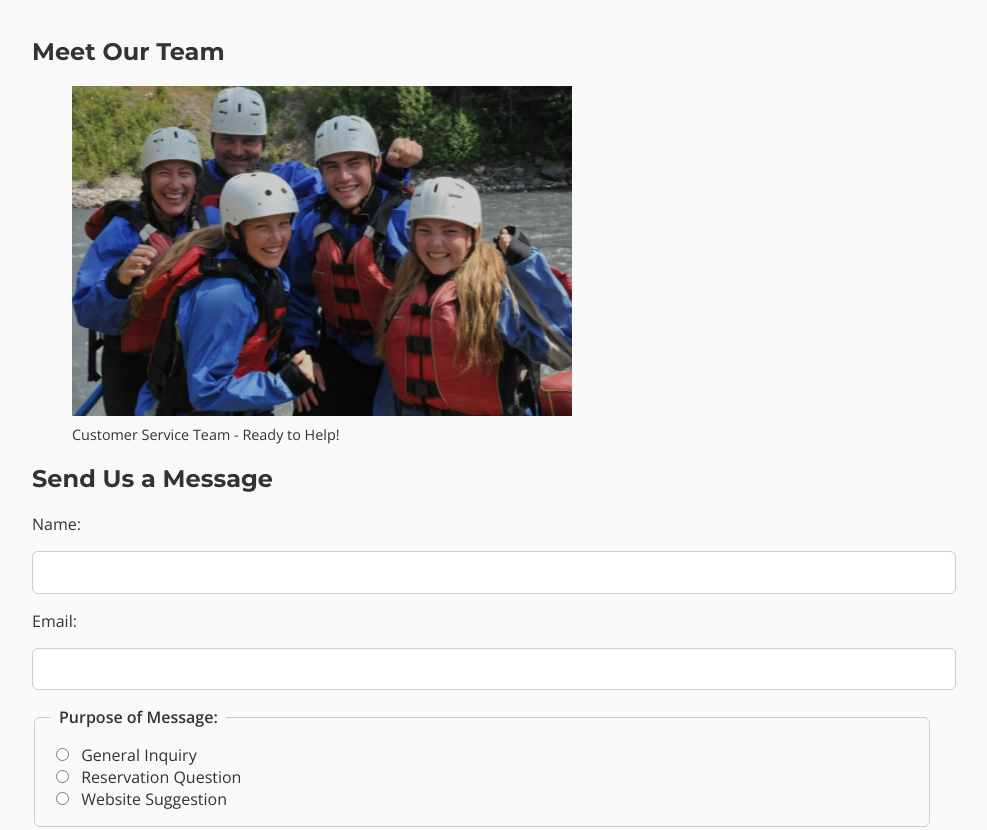
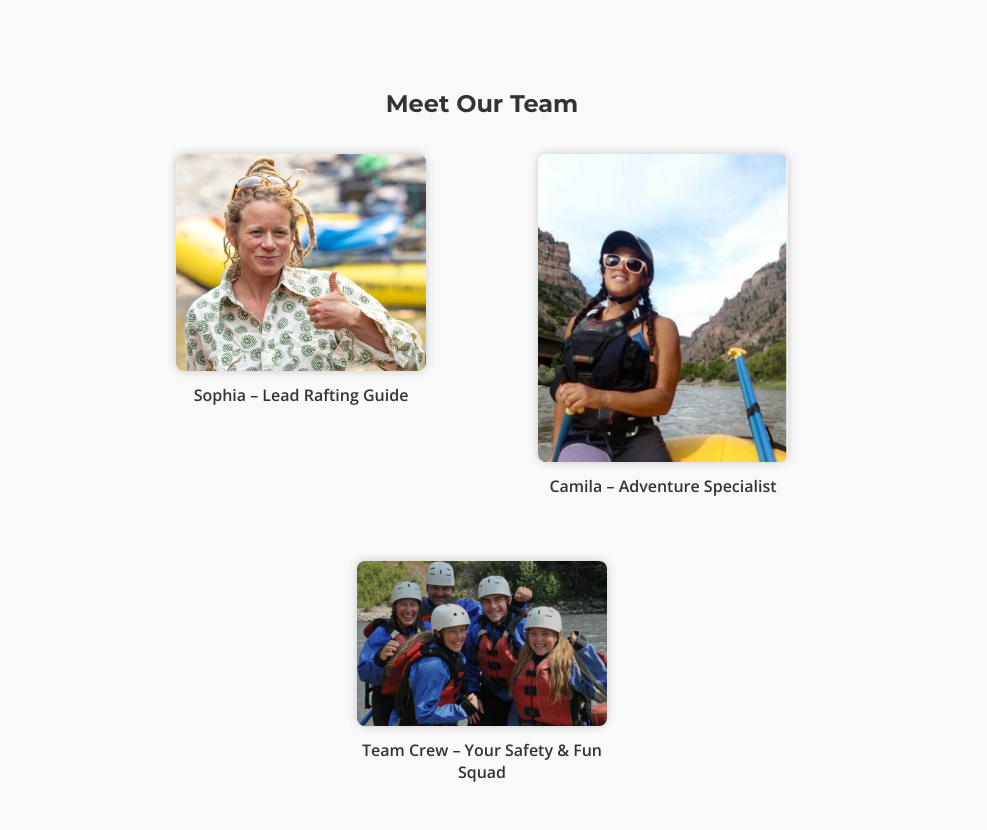
Before and after one commit to faith110/wdd130, a plain HTML site: page wwr/contact.html in a window 1280 px wide. Shown: the part 660-1490 px from the top of the page, without its empty margins (158-1145 px from the left). Drawn offline with nearby package versions, Linux system fonts and the light colour scheme.

Commit message:
more pictures

```diff
--- a/wwr/contact.html
+++ b/wwr/contact.html
@@ -1,11 +1,11 @@
 <!DOCTYPE html>
 <html lang="en-US">
 <head>
-  <meta charset="UTF-8" />
-  <meta name="viewport" content="width=device-width, initial-scale=1.0" />
-  <meta name="description" content="Contact White Water Rafting in Abuja, Nigeria for inquiries, reservations, and feedback." />
-  <meta name="author" content="Ojochogwu Faith David" />
-  <link rel="stylesheet" href="styles/rafting.css" />
+  <meta charset="UTF-8">
+  <meta name="viewport" content="width=device-width, initial-scale=1.0">
+  <meta name="description" content="Contact White Water Rafting in Abuja, Nigeria for inquiries, reservations, and feedback.">
+  <meta name="author" content="Ojochogwu Faith David">
+  <link rel="stylesheet" href="styles/rafting.css">
 
   <!-- Google Fonts -->
   <link rel="preconnect" href="https://fonts.googleapis.com">
@@ -51,12 +51,22 @@
     </section>
 
     <section class="employee-profiles">
-      <h2>Meet Our Team</h2>
-      <figure>
-        <img src="images/happy.jpg" alt="Happy team">
-        <figcaption>Customer Service Team - Ready to Help!</figcaption>
-      </figure>
-    </section>
+        <h2>Meet Our Team</h2>
+        <div class="profiles-container">
+          <figure>
+            <img src="images/happyperson1.jpg" alt="Smiling employee giving thumbs up">
+            <figcaption>Sophia – Lead Rafting Guide</figcaption>
+          </figure>
+          <figure>
+            <img src="images/happyperson3.jpg" alt="Confident employee rowing a boat">
+            <figcaption>Camila – Adventure Specialist</figcaption>
+          </figure>
+          <figure>
+            <img src="images/happy.jpg" alt="Group of smiling rafting staff">
+            <figcaption>Team Crew – Your Safety & Fun Squad</figcaption>
+          </figure>
+        </div>
+      </section>
 
     <section class="contact-form">
       <h2>Send Us a Message</h2>
--- a/wwr/styles/rafting.css
+++ b/wwr/styles/rafting.css
@@ -215,21 +215,34 @@ main {
   height: 300px;
 }
 
-.employees figure {
+.employee-profiles {
   text-align: center;
+  padding: 2rem;
 }
 
-.employees img {
-  max-width: 100%;
-  height: auto;
-  border-radius: 10px;
-  box-shadow: 0 0 10px rgba(0,0,0,0.2);
+.profiles-container {
+  display: flex;
+  justify-content: center;
+  flex-wrap: wrap;
+  gap: 2rem;
+  margin-top: 1rem;
 }
 
-.employees figcaption {
+.profiles-container figure {
+  max-width: 250px;
+}
+
+.profiles-container img {
+  width: 100%;
+  border-radius: 8px;
+  box-shadow: 0 0 10px rgba(0, 0, 0, 0.2);
+}
+
+.profiles-container figcaption {
   margin-top: 0.5rem;
   font-weight: bold;
   font-size: 1rem;
+  color: #333;
 }
 
 .contact-form form {
```
Also changed, not shown: wwr/images/happyperson1.jpg (added), wwr/images/happyperson3.jpg (added).
